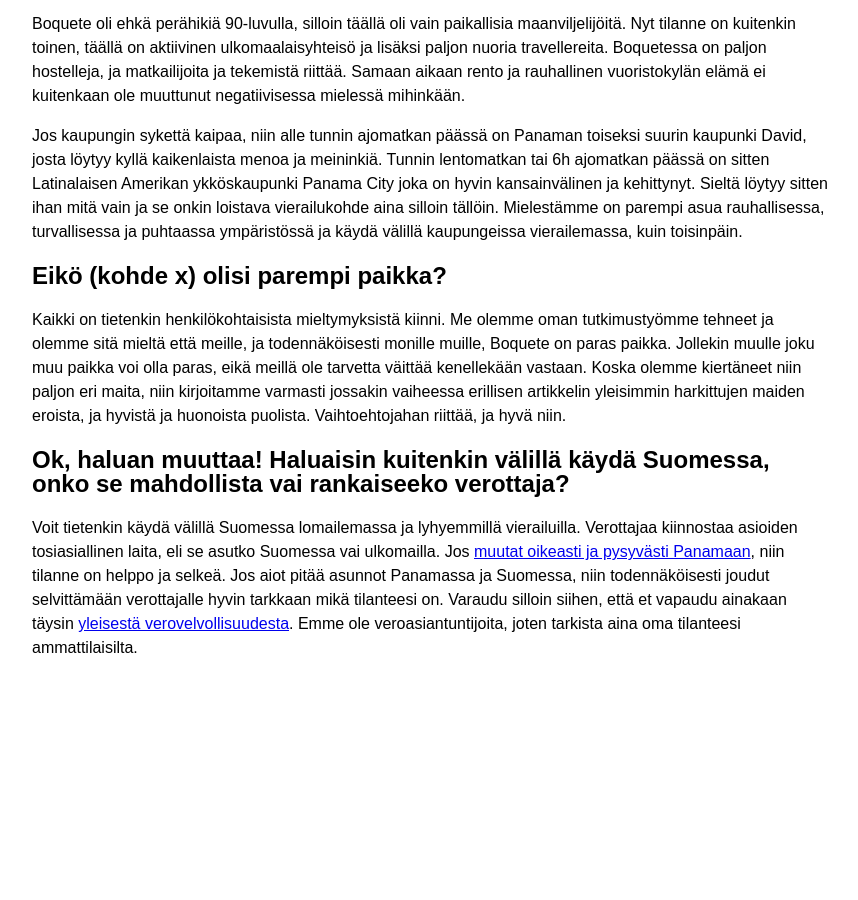
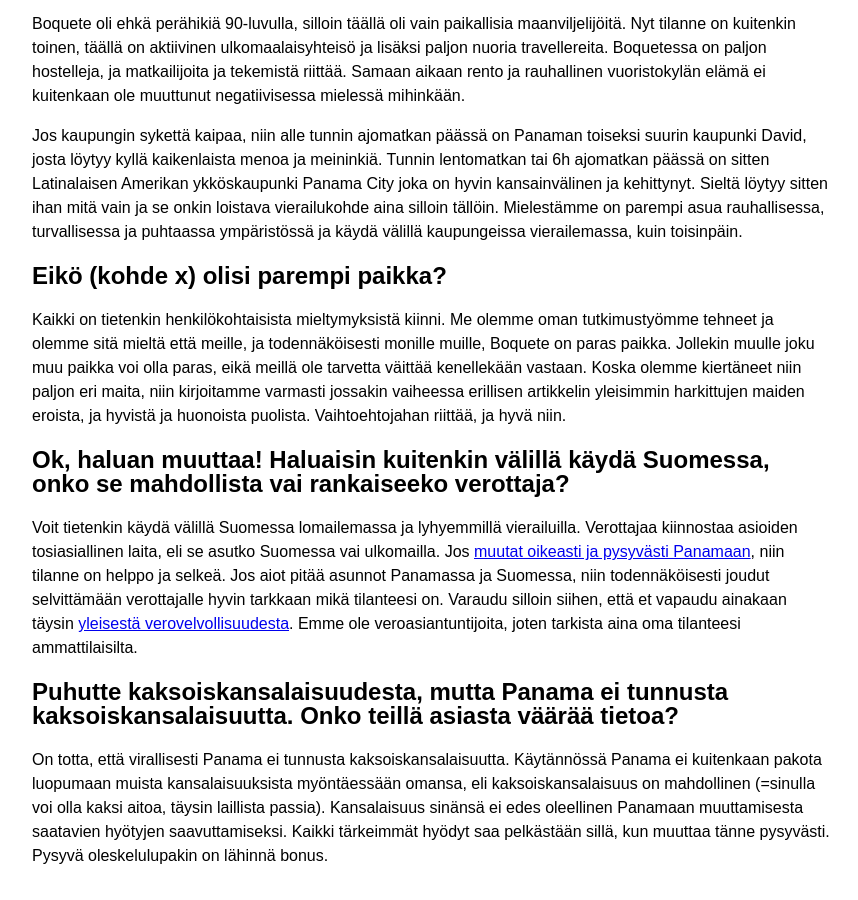
Before and after one commit to pitkonaarinparatiisi/pitkonaarinparatiisi.github.io, a Jekyll site: the page built from usein-kysytyt-kysymykset.md, in a window 1280 px wide and 900 px high, scrolled down 3041 px. Shown: the whole window, without its empty margins (208-1066 px from the left). Built offline with Jekyll 4.4.1, drawn with Linux system fonts in a browser that asks for light colours; our own code applies the rules of GitHub Pages for plain Markdown files; before the commit the page ends 3733 px from its top, so only the background shows below that.

Commit message:
Update usein-kysytyt-kysymykset.md

```diff
--- a/usein-kysytyt-kysymykset.md
+++ b/usein-kysytyt-kysymykset.md
@@ -71,3 +71,7 @@
 ## Ok, haluan muuttaa! Haluaisin kuitenkin välillä käydä Suomessa, onko se mahdollista vai rankaiseeko verottaja?
 
 Voit tietenkin käydä välillä Suomessa lomailemassa ja lyhyemmillä vierailuilla. Verottajaa kiinnostaa asioiden tosiasiallinen laita, eli se asutko Suomessa vai ulkomailla. Jos [muutat oikeasti ja pysyvästi Panamaan](http://www.pitkonaarinparatiisi.info/verotus-panamaan.html), niin tilanne on helppo ja selkeä. Jos aiot pitää asunnot Panamassa ja Suomessa, niin todennäköisesti joudut selvittämään verottajalle hyvin tarkkaan mikä tilanteesi on. Varaudu silloin siihen, että et vapaudu ainakaan täysin [yleisestä verovelvollisuudesta](https://www.vero.fi/syventavat-vero-ohjeet/ohje-hakusivu/48999/yleinen_ja_rajoitettu_verovelvollisuu/). Emme ole veroasiantuntijoita, joten tarkista aina oma tilanteesi ammattilaisilta.
+
+## Puhutte kaksoiskansalaisuudesta, mutta Panama ei tunnusta kaksoiskansalaisuutta. Onko teillä asiasta väärää tietoa?
+
+On totta, että virallisesti Panama ei tunnusta kaksoiskansalaisuutta. Käytännössä Panama ei kuitenkaan pakota luopumaan muista kansalaisuuksista myöntäessään omansa, eli kaksoiskansalaisuus on mahdollinen (=sinulla voi olla kaksi aitoa, täysin laillista passia). Kansalaisuus sinänsä ei edes oleellinen Panamaan muuttamisesta saatavien hyötyjen saavuttamiseksi. Kaikki tärkeimmät hyödyt saa pelkästään sillä, kun muuttaa tänne pysyvästi. Pysyvä oleskelulupakin on lähinnä bonus.
```
